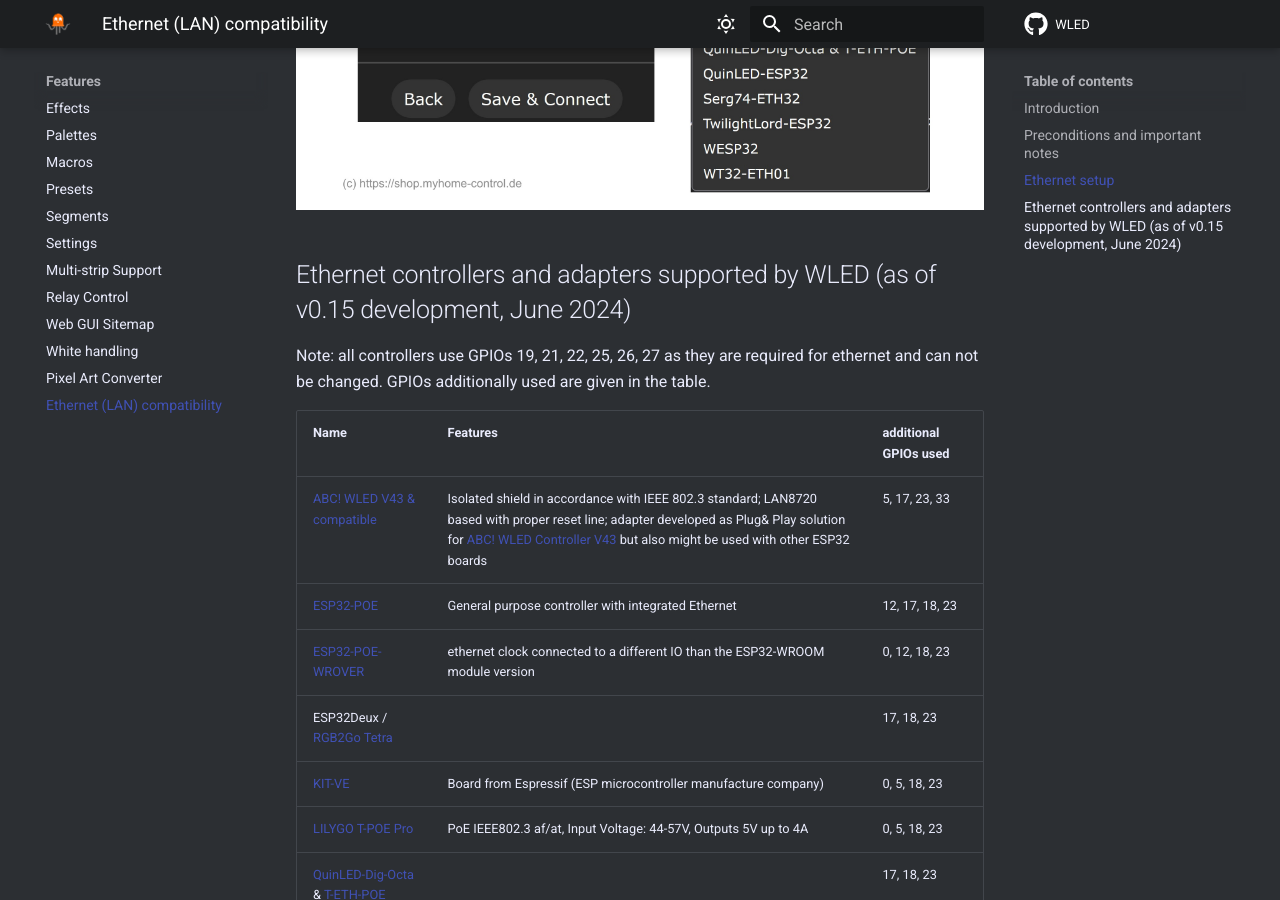
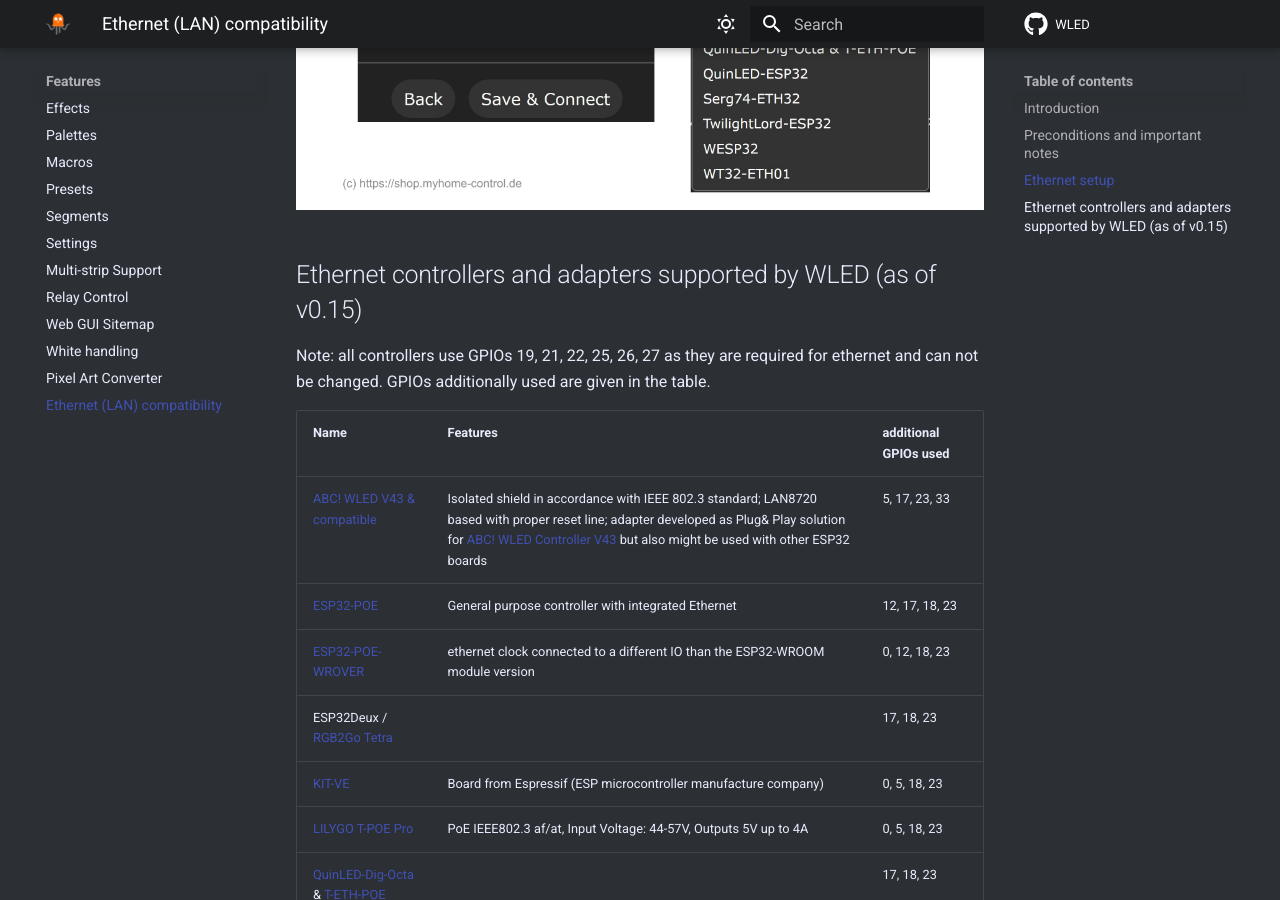
Before and after one commit to Aircoookie/WLED-Docs, an MkDocs documentation site: the page built from docs/features/ethernet-lan.md, in a window 1280 px wide and 900 px high, scrolled down 1337 px. Built offline with MkDocs 1.6.1 and Material for MkDocs 9.7.7, drawn with Linux system fonts in a browser that asks for light colours; comment, search, counter and statistics services are not loaded.

Commit message:
Update ethernet-lan.md to remove date

```diff
--- a/docs/features/ethernet-lan.md
+++ b/docs/features/ethernet-lan.md
@@ -23,7 +23,7 @@
 Go to "Config" and then to "WiFi Setup". At the bottom of this page select the Ethernet type you use. Then click on "Save &  Connect". Ready!
 ![](../assets/images/content/wled_ethernet_settings.jpg)
 
-## Ethernet controllers and adapters supported by WLED (as of v0.15 development, June 2024)
+## Ethernet controllers and adapters supported by WLED (as of v0.15)
 Note: all controllers use GPIOs 19, 21, 22, 25, 26, 27 as they are required for ethernet and can not be changed. GPIOs additionally used are given in the table.
 
 | Name | Features | additional GPIOs used |
```
